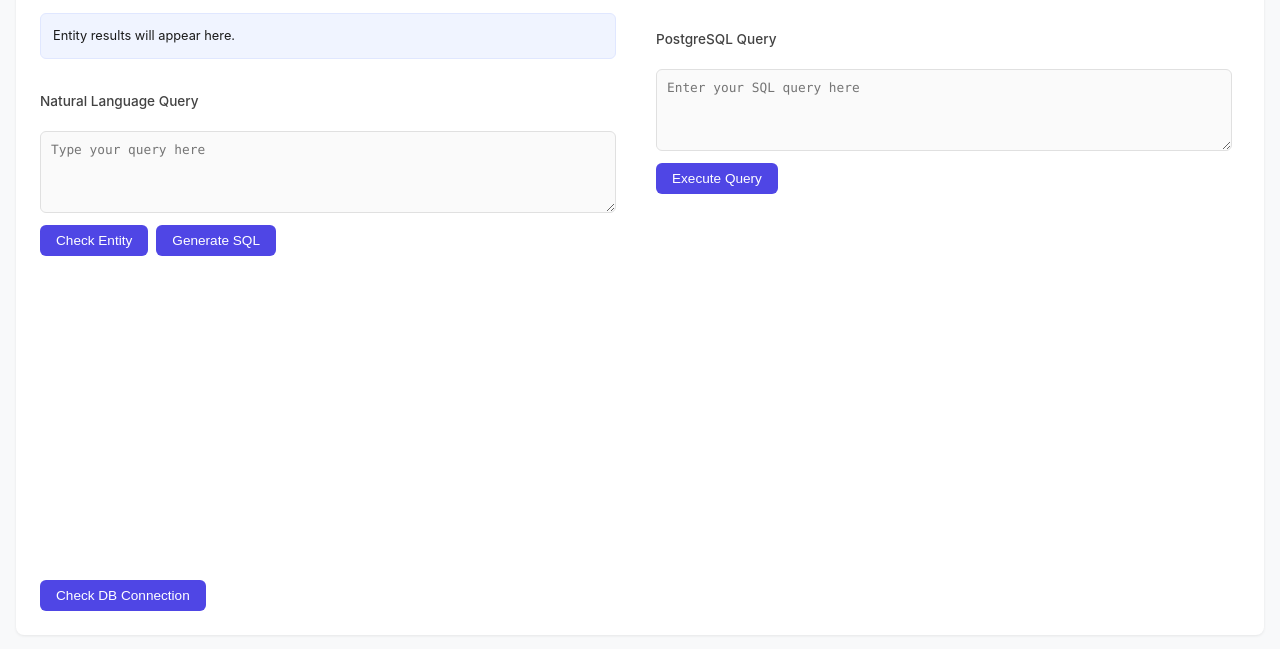
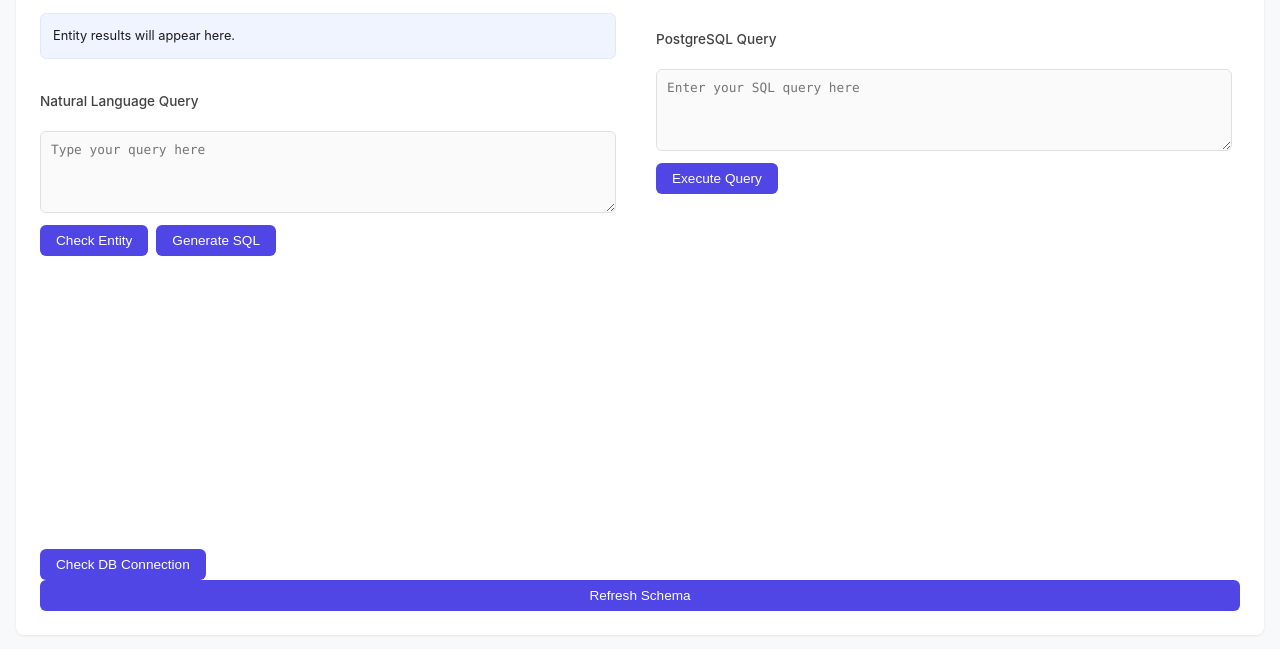
Before and after one commit to JoshuaDelosSantos/txt2sql, a plain HTML site: page static/index.html in a window 1280 px wide. Shown: the part 149-798 px from the top of the page. Drawn offline with Linux system fonts and the light colour scheme.

Commit message:
Add refresh schema button to the main interface

```diff
--- a/static/index.html
+++ b/static/index.html
@@ -44,6 +44,7 @@
 			</div>
 
 		    <button id="check-db-btn" type="button">Check DB Connection</button>
+		    <button id="refresh-schema-btn" type="button">Refresh Schema</button>
 			<div id="status"></div>
 		</main>
 		<script src="/static/scripts.js"></script>
```
